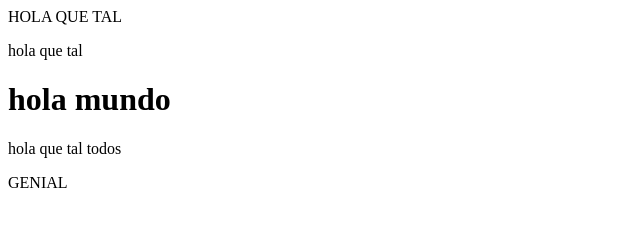
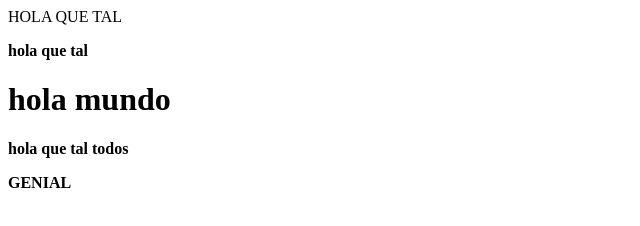
Before and after one commit to Nachopm98/Nachopm98.github.io, a plain HTML site: page index.html in a window 1280 px wide. Shown: the whole page, without its empty margins (0-640 px from the left). Drawn offline with Linux system fonts and the light colour scheme.

Commit message:
modificacion

```diff
--- a/index.html
+++ b/index.html
@@ -5,7 +5,7 @@
         <tittle> HOLA QUE TAL </tittle>
   </head>
 <body>
-  <p>hola que tal</p>
+  <p> <b> hola que tal <b> </p>
   <h1>hola mundo</h1>
   <p>hola que tal todos</p>
   <a>GENIAL</a>
```
